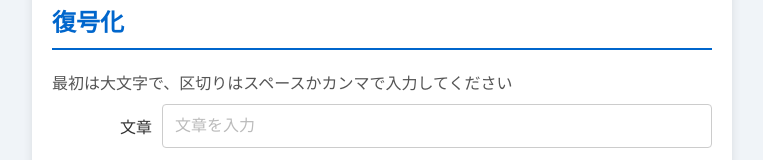
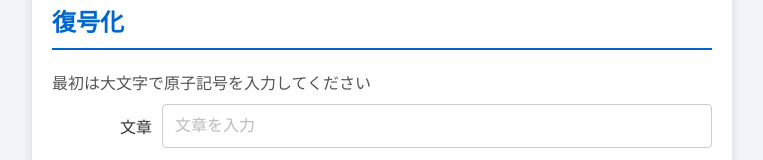
Before and after one commit to Mori-kamiyama/elements-cryptography-e2ee, a plain HTML site: page index.html in a window 1280 px wide. Shown: the part 591-751 px from the top of the page, without its empty margins (258-1021 px from the left). Drawn offline with Linux system fonts and the light colour scheme.

Commit message:
Update index.html

```diff
--- a/index.html
+++ b/index.html
@@ -27,7 +27,7 @@
 
     <div class="container">
         <h2>復号化</h2>
-        <p>最初は大文字で、区切りはスペースかカンマで入力してください</p>
+        <p>最初は大文字で原子記号を入力してください</p>
         <div class="input-group">
             <label for="decryptionInput">文章</label>
             <input type="text" id="decryptionInput" placeholder="文章を入力" class="placeholder">
```
